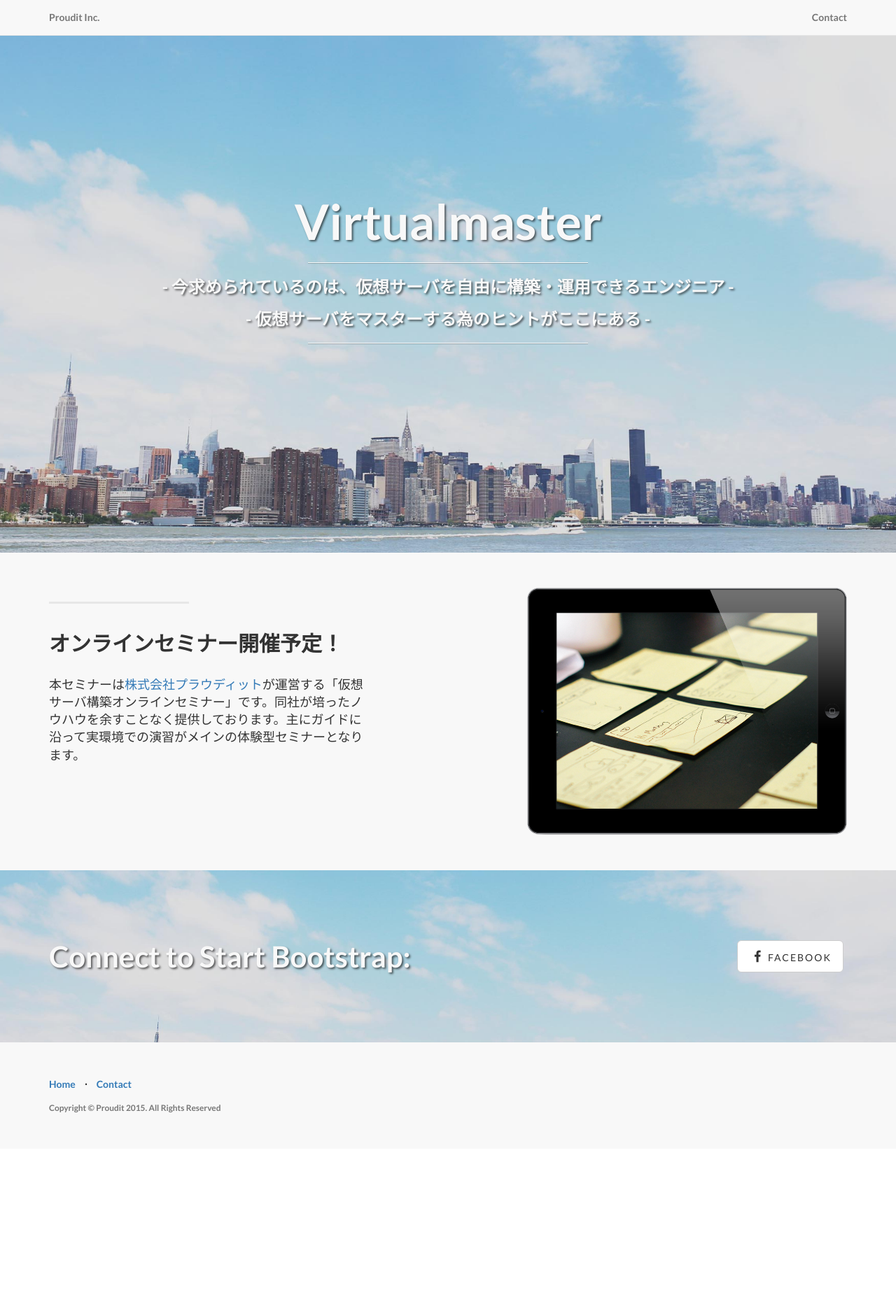
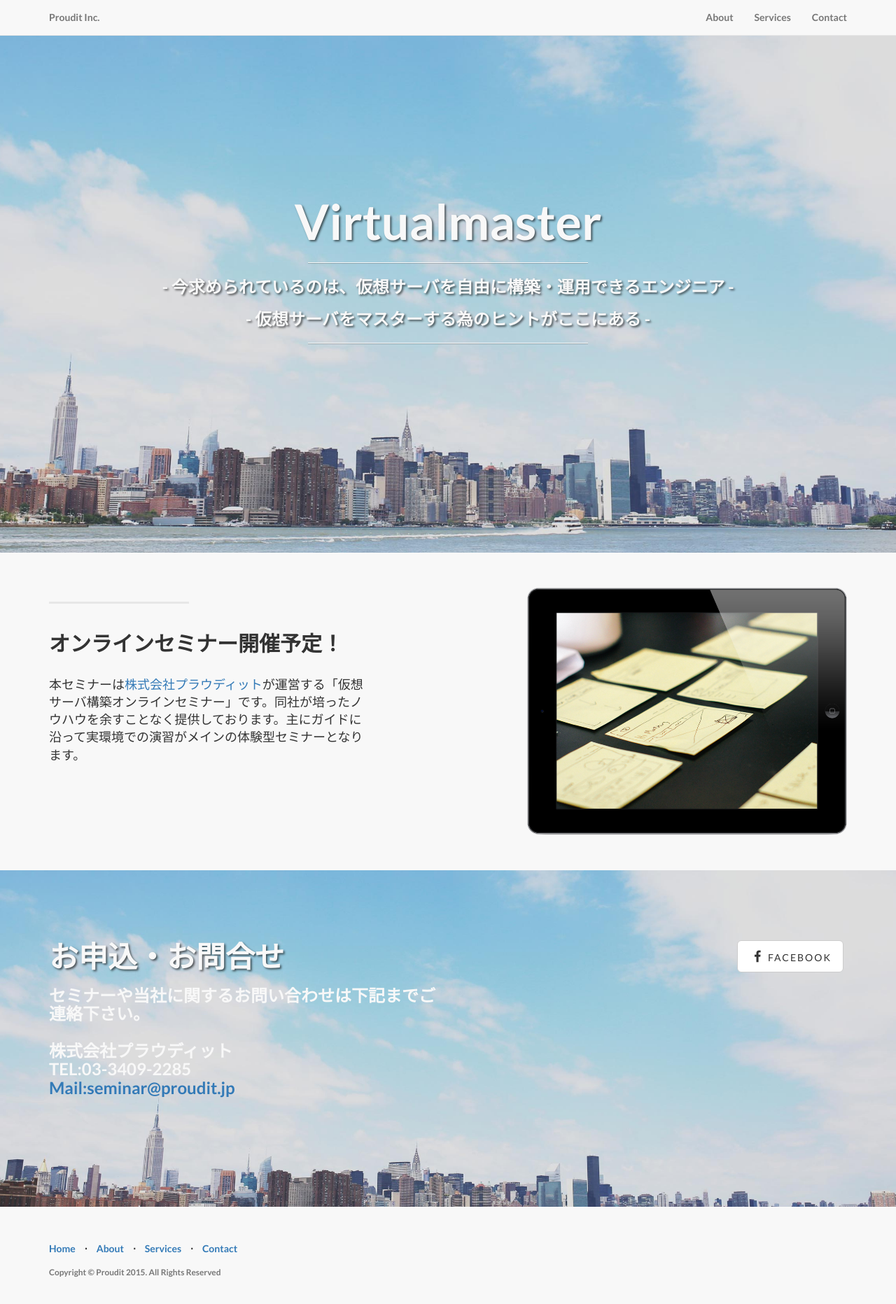
Before and after one commit to proudit/virtualmaster-site, a plain HTML site: page html/index.html in a window 1280 px wide. Shown: the whole page at 70% size. Before the commit the page ends 1642 px from the top, so only its background shows below. Drawn offline with Linux system fonts and the light colour scheme.

Commit message:
コンタクト内容変更。ヘッダーフッターリンク変更。

```diff
--- a/html/index.html
+++ b/html/index.html
@@ -43,14 +43,19 @@
                     <span class="icon-bar"></span>
                     <span class="icon-bar"></span>
                 </button>
-                <a class="navbar-brand topnav" href="http://www.proudit.jp/">Proudit Inc.</a>
+                <a class="navbar-brand topnav" href="#">Proudit Inc.</a>
             </div>
             <!-- Collect the nav links, forms, and other content for toggling -->
             <div class="collapse navbar-collapse" id="bs-example-navbar-collapse-1">
                 <ul class="nav navbar-nav navbar-right">
-
                     <li>
-                        <a href="https://www.proudit.jp/contact-2">Contact</a>
+                        <a href="#about">About</a>
+                    </li>
+                    <li>
+                        <a href="#services">Services</a>
+                    </li>
+                    <li>
+                        <a href="#contact">Contact</a>
                     </li>
                 </ul>
             </div>
@@ -106,9 +111,7 @@
         <!-- /.container -->
 
     </div>
-    <!-- /.content-section-a -->
 
-<!--メニュー部分を一つに変更-->
 
 	<a  name="contact"></a>
     <div class="banner">
@@ -117,8 +120,12 @@
 
             <div class="row">
                 <div class="col-lg-6">
-                    <h2>Connect to Start Bootstrap:</h2>
-                </div>
+                    <h2>お申込・お問合せ</h2>
+                    <h3>セミナーや当社に関するお問い合わせは下記までご連絡下さい。
+                    <br><br>株式会社プラウディット<br>TEL:03-3409-2285
+　　　　　　　　　　　　　<br><a href="mailto:fseminar@proudit.jp" style="text-decoration:none;">Mail:seminar@proudit.jp
+　　　　　　　　　　　　　</a></h3>
+　　　　　　　　　　　　　                </div>
                 <div class="col-lg-6">
                     <ul class="list-inline banner-social-buttons">
                         <li>
@@ -145,9 +152,16 @@
                             <a href="#">Home</a>
                         </li>
                         <li class="footer-menu-divider">&sdot;</li>
-
-                                                <li>
-                            <a href="https://www.proudit.jp/contact-2">Contact</a>
+                        <li>
+                            <a href="#about">About</a>
+                        </li>
+                        <li class="footer-menu-divider">&sdot;</li>
+                        <li>
+                            <a href="#services">Services</a>
+                        </li>
+                        <li class="footer-menu-divider">&sdot;</li>
+                        <li>
+                            <a href="#contact">Contact</a>
                         </li>
                     </ul>
                     <p class="copyright text-muted small">Copyright &copy; Proudit 2015. All Rights Reserved</p>
```
